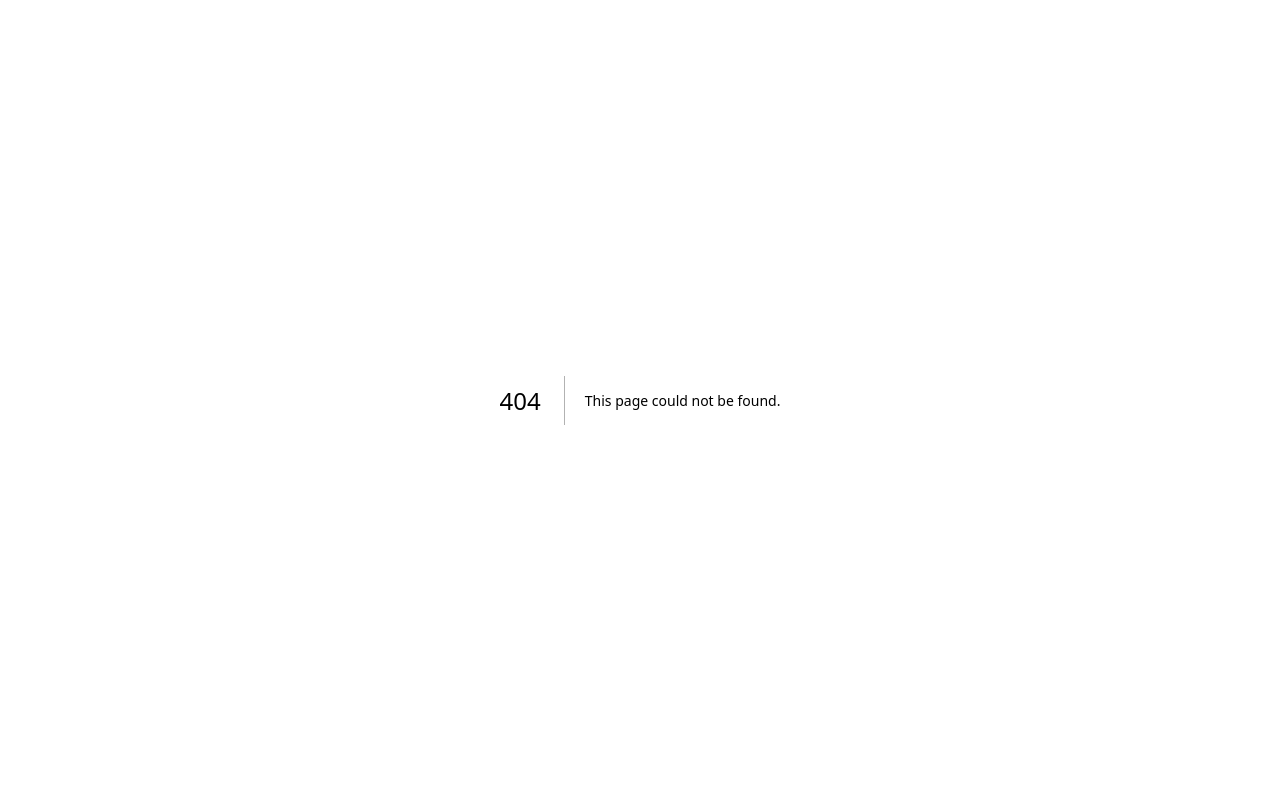
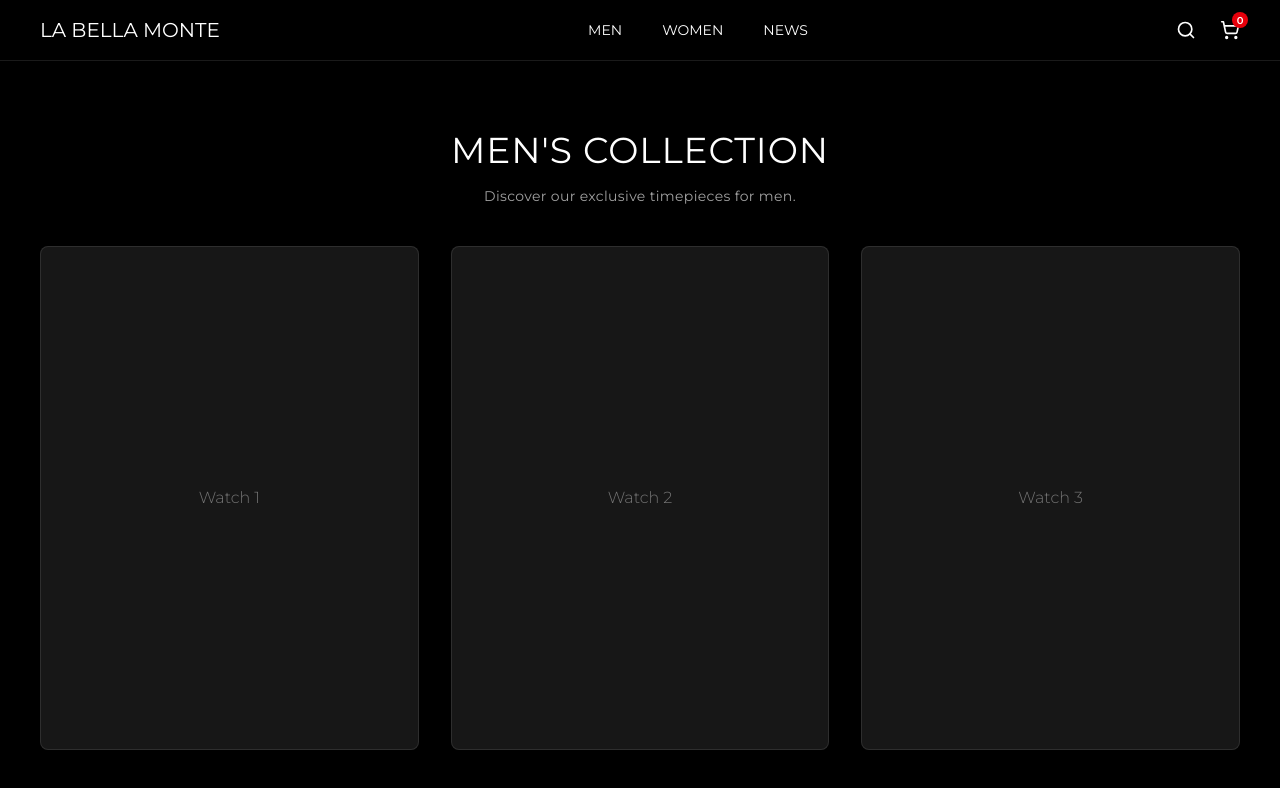
Before and after one commit to lovechaudharyji/la-bella-monte, a Next.js app: page /men in a window 1280 px wide. Before the commit this address had no page. Shown: the top 788 px of the page. Built offline with nearby package versions, Linux system fonts and the light colour scheme; a web font is replaced by a local one.

Commit message:
feat_update_navbar_links_and_create_pages

```diff
--- a/app/layout.tsx
+++ b/app/layout.tsx
@@ -2,6 +2,7 @@ import type { Metadata } from "next";
 import { Montserrat, Luxurious_Script } from "next/font/google";
 import "./globals.css";
 import { LenisProvider } from "@/components/providers/LenisProvider";
+import Navbar from "@/components/Navbar";
 
 const montserrat = Montserrat({
   variable: "--font-montserrat",
@@ -29,7 +30,10 @@ export default function RootLayout({
       <body
         className={`${montserrat.className} ${montserrat.variable} ${luxuriousScript.variable} antialiased`}
       >
-        <LenisProvider>{children}</LenisProvider>
+        <LenisProvider>
+          <Navbar />
+          {children}
+        </LenisProvider>
       </body>
     </html>
   );
--- /dev/null
+++ b/app/men/page.tsx
@@ -0,0 +1,22 @@
+import React from "react";
+
+export default function MenPage() {
+  return (
+    <div className="relative min-h-screen bg-black text-white flex flex-col items-center justify-center pt-20">
+      <h1 className="text-4xl font-suave tracking-wide uppercase">
+        Men's Collection
+      </h1>
+      <p className="mt-4 text-sm text-neutral-400 font-sans tracking-wide">
+        Discover our exclusive timepieces for men.
+      </p>
+      <div className="mt-10 grid grid-cols-1 md:grid-cols-3 gap-8 px-10 max-w-7xl w-full">
+        {/* Placeholder cards */}
+        {[1, 2, 3].map((item) => (
+          <div key={item} className="aspect-[3/4] bg-neutral-900 rounded-lg flex items-center justify-center border border-white/10">
+             <span className="text-neutral-500 font-light">Watch {item}</span>
+          </div>
+        ))}
+      </div>
+    </div>
+  );
+}
--- /dev/null
+++ b/app/news/page.tsx
@@ -0,0 +1,22 @@
+import React from "react";
+
+export default function NewsPage() {
+  return (
+    <div className="relative min-h-screen bg-black text-white flex flex-col items-center justify-center pt-20">
+      <h1 className="text-4xl font-suave tracking-wide uppercase">
+        Latest News
+      </h1>
+      <p className="mt-4 text-sm text-neutral-400 font-sans tracking-wide">
+        Updates from the world of La Bella Monte.
+      </p>
+      <div className="mt-10 max-w-4xl w-full px-10 flex flex-col gap-8">
+        {[1, 2].map((item) => (
+          <div key={item} className="p-8 border border-white/10 rounded-lg bg-neutral-900/50">
+            <h2 className="text-xl font-semibold mb-2">New Collection Launching Soon</h2>
+            <p className="text-neutral-400 text-sm">Stay tuned for our upcoming reveal of the new masterpiece series.</p>
+          </div>
+        ))}
+      </div>
+    </div>
+  );
+}
--- a/app/page.tsx
+++ b/app/page.tsx
@@ -2,7 +2,6 @@
 
 import Image from "next/image";
 import { useEffect, useRef, useState } from "react";
-import { Search, ShoppingCart } from "lucide-react";
 
 export default function Home() {
   const scrollAreaRef = useRef<HTMLDivElement | null>(null);
@@ -52,40 +51,6 @@ export default function Home() {
 
   return (
     <div className="relative min-h-screen bg-black text-white">
-      <header className="fixed left-0 right-0 top-0 z-[100] flex items-center justify-between px-10 py-4 bg-black/30 backdrop-blur-md border-b border-white/10">
-        <div className="text-xl font-suave font-normal tracking-normal uppercase">
-            LA BELLA MONTE
-          </div>
-        <nav className="hidden items-center gap-10 text-sm tracking-normal uppercase md:flex">
-          <a href="#" className="hover:text-yellow-100">
-            Home
-          </a>
-          <a href="#" className="hover:text-yellow-100">
-            Men
-          </a>
-          <a href="#" className="hover:text-yellow-100">
-            Women
-          </a>
-          <a href="#" className="hover:text-yellow-100">
-            News
-          </a>
-        </nav>
-        <div className="flex items-center gap-6">
-          <div className="relative">
-            <button className="flex items-center justify-center text-white hover:text-gray-300 transition-colors">
-              <Search className="w-5 h-5" />
-            </button>
-          </div>
-          <div className="relative">
-            <button className="flex items-center justify-center text-white hover:text-gray-300 transition-colors">
-              <ShoppingCart className="w-5 h-5" />
-            </button>
-            <span className="absolute -right-2 -top-2 flex h-4 w-4 items-center justify-center rounded-full bg-red-600 text-[10px] font-semibold">
-              0
-            </span>
-          </div>
-        </div>
-      </header>
 
       {/* Fixed Watch Display - "Curtain Reveal" Effect */}
       <div className="fixed inset-0 z-[60] pointer-events-none">
--- /dev/null
+++ b/app/women/page.tsx
@@ -0,0 +1,22 @@
+import React from "react";
+
+export default function WomenPage() {
+  return (
+    <div className="relative min-h-screen bg-black text-white flex flex-col items-center justify-center pt-20">
+      <h1 className="text-4xl font-suave tracking-wide uppercase">
+        Women's Collection
+      </h1>
+      <p className="mt-4 text-sm text-neutral-400 font-sans tracking-wide">
+        Elegant and timeless designs for women.
+      </p>
+      <div className="mt-10 grid grid-cols-1 md:grid-cols-3 gap-8 px-10 max-w-7xl w-full">
+        {/* Placeholder cards */}
+        {[1, 2, 3].map((item) => (
+          <div key={item} className="aspect-[3/4] bg-neutral-900 rounded-lg flex items-center justify-center border border-white/10">
+             <span className="text-neutral-500 font-light">Watch {item}</span>
+          </div>
+        ))}
+      </div>
+    </div>
+  );
+}
--- /dev/null
+++ b/components/Navbar.tsx
@@ -0,0 +1,39 @@
+import React from "react";
+import Link from "next/link";
+import { Search, ShoppingCart } from "lucide-react";
+
+export default function Navbar() {
+  return (
+    <header className="fixed left-0 right-0 top-0 z-[100] flex items-center justify-between px-10 py-4 bg-black/30 backdrop-blur-md border-b border-white/10 text-white">
+      <div className="text-xl font-suave font-normal tracking-normal uppercase">
+        <Link href="/">LA BELLA MONTE</Link>
+      </div>
+      <nav className="hidden items-center gap-10 text-sm tracking-normal uppercase md:flex">
+        <Link href="/men" className="hover:text-yellow-100 transition-colors">
+          Men
+        </Link>
+        <Link href="/women" className="hover:text-yellow-100 transition-colors">
+          Women
+        </Link>
+        <Link href="/news" className="hover:text-yellow-100 transition-colors">
+          News
+        </Link>
+      </nav>
+      <div className="flex items-center gap-6">
+        <div className="relative">
+          <button className="flex items-center justify-center text-white hover:text-gray-300 transition-colors">
+            <Search className="w-5 h-5" />
+          </button>
+        </div>
+        <div className="relative">
+          <button className="flex items-center justify-center text-white hover:text-gray-300 transition-colors">
+            <ShoppingCart className="w-5 h-5" />
+          </button>
+          <span className="absolute -right-2 -top-2 flex h-4 w-4 items-center justify-center rounded-full bg-red-600 text-[10px] font-semibold">
+            0
+          </span>
+        </div>
+      </div>
+    </header>
+  );
+}
```
